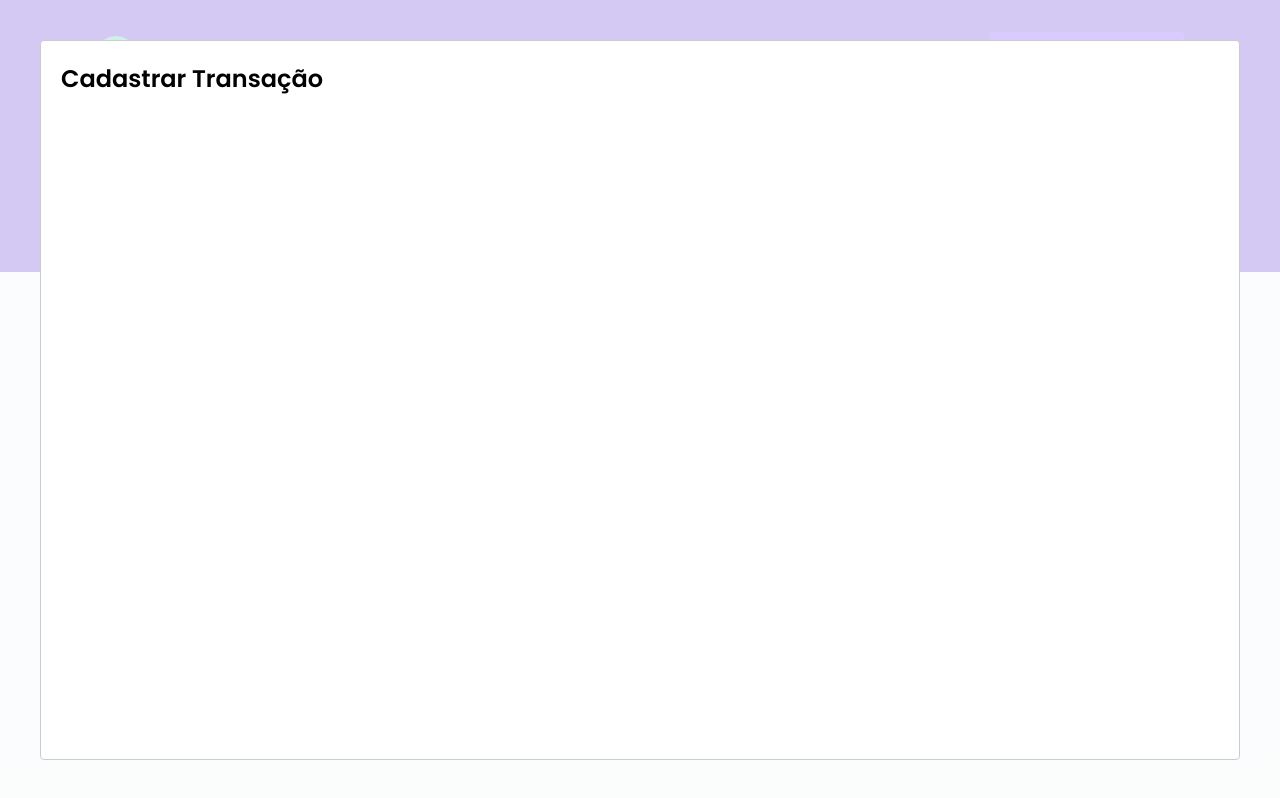
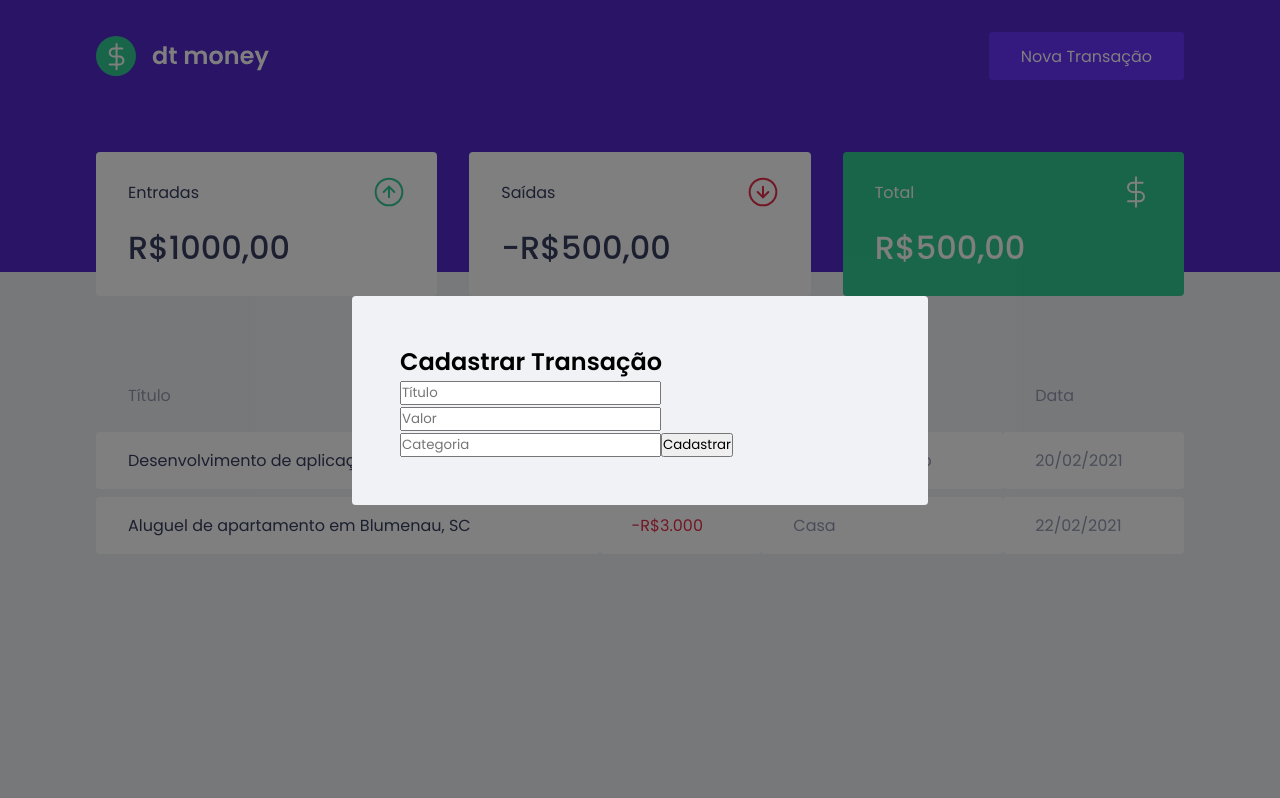
Before and after one commit to LeonardoBrizolla/dtmoney-fasttrack, a React (Create React App) app: page / in a window 1280 px wide. Both pictures are taken after a click on the button "Nova Transação". Built offline with nearby package versions, Linux system fonts and the light colour scheme; no server answers; what miragejs would draw is missing.

Commit message:
Estrutura do formulário

```diff
--- a/src/components/NewTransactionModal/index.tsx
+++ b/src/components/NewTransactionModal/index.tsx
@@ -12,10 +12,23 @@
   onRequestClose,
 }: NewTransactionModalProps) {
   return (
-    <Container>
-      <Modal isOpen={isOpen} onRequestClose={onRequestClose}>
+    <Modal
+      isOpen={isOpen}
+      onRequestClose={onRequestClose}
+      overlayClassName='react-modal-overlay'
+      className='react-modal-content'
+    >
+      <Container>
         <h2>Cadastrar Transação</h2>
-      </Modal>
-    </Container>
+
+        <input type='text' placeholder='Título' />
+
+        <input type='number' placeholder='Valor' />
+
+        <input type='text' placeholder='Categoria' />
+
+        <button type='submit'>Cadastrar</button>
+      </Container>
+    </Modal>
   );
 }
--- a/src/components/NewTransactionModal/styles.ts
+++ b/src/components/NewTransactionModal/styles.ts
@@ -1,3 +1,3 @@
 import styled from 'styled-components';
 
-export const Container = styled.div``;
+export const Container = styled.form``;
--- a/src/styles/global.ts
+++ b/src/styles/global.ts
@@ -54,4 +54,27 @@
     cursor: not-allowed;
     opacity: 0.5;
   }
+
+  .react-modal-overlay {
+    background: rgba(0, 0, 0, 0.5);
+
+    position: fixed;
+    top: 0;
+    bottom: 0;
+    right: 0;
+    left: 0;
+
+    display: flex;
+    align-items: center;
+    justify-content: center;
+  }
+
+  .react-modal-content {
+    width: 100%;
+    max-width: 576px;
+    background: var(--background);
+    padding: 3rem;
+    position: relative;
+    border-radius: 0.24rem
+  }
 `;
```
